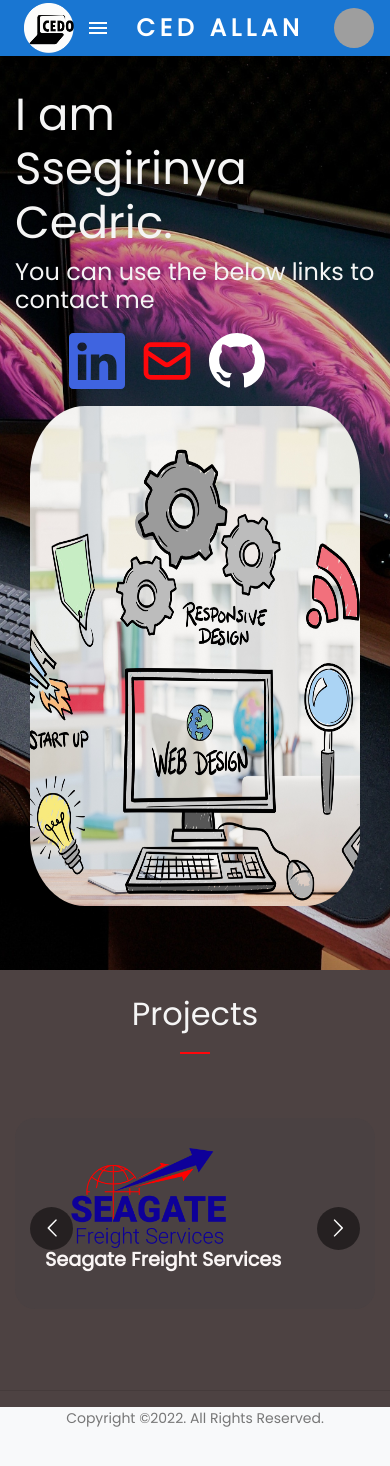
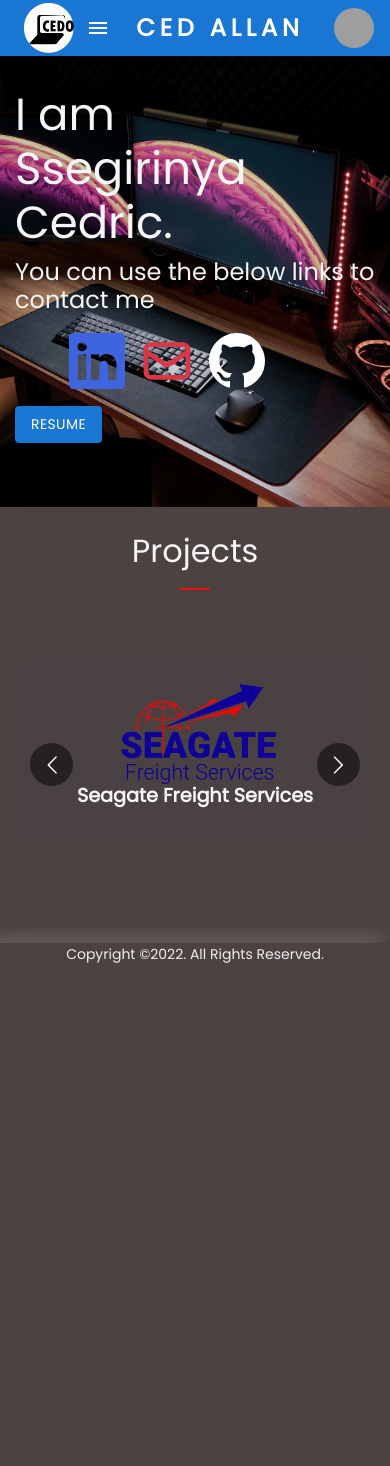
Before and after one commit to Cedtron/portfolio, a Next.js app: page / in a window 390 px wide. Shown: the top 1466 px of the page. After the commit the page ends 1018 px from the top, so only its background shows below. Built offline with nearby package versions, Linux system fonts and the light colour scheme; grey boxes are pictures that could not be loaded.

Commit message:
css fixing

```diff
--- a/components/client.jsx
+++ b/components/client.jsx
@@ -43,15 +43,15 @@ export default function Client  () {
 
     </div>
   </div>
-  <div className="row align-items-stretch ">
+  <div className="row align-items-stretch " id="projects">
   {/* <div className="owl-single dots-absolute owl-carousel"> */}
 
 
-    <div className="col-12 col-md-12 col-lg-12 feature-1-wrap d-md-flex flex-md-column order-lg-1" >
+    <div className="col-12 col-md-12 col-lg-12 feature-1-wrap d-md-flex flex-md-column order-lg-1 ">
 
     <Carousel responsive={responsive} focusOnSelect={true} infinite={true} autoPlay={true}>
 
-      <div className="feature-1 d-md-flex">
+      <div className="feature-1 d-md-flex cent">
         <Link href="https://anfieldsafaris.com/"><div className="align-self-center">
         <Image
       // loader={myLoader}
@@ -65,7 +65,7 @@ export default function Client  () {
         </div></Link>
       </div>
 
-      <div className="feature-1 d-md-flex">
+      <div className="feature-1 d-md-flex cent">
       <Link href="http://seagatefreightservices.com/">
           <div className="align-self-center">
         <Image
@@ -81,7 +81,7 @@ export default function Client  () {
       </div>
 
 
-      {/* <div className="feature-1 d-md-flex">
+      {/* <div className="feature-1 d-md-flex cent">
         <div className="align-self-center">
         <Image
       // loader={myLoader}
@@ -95,7 +95,7 @@ export default function Client  () {
         </div>
       </div> */}
 
-      <div className="feature-1 d-md-flex">
+      <div className="feature-1 d-md-flex cent">
       <Link href="https://whitesandssafaris.com/">
          <div className="align-self-center">
         <Image
@@ -110,7 +110,7 @@ export default function Client  () {
         </div></Link>
       </div>
 
-      <div className="feature-1 d-md-flex">
+      <div className="feature-1 d-md-flex cent">
       <Link href="http://gatewaymineral.com/">
         <div className="align-self-center">
         <Image
@@ -124,7 +124,7 @@ export default function Client  () {
         </div></Link>
       </div>
 
-      {/* <div className="feature-1 d-md-flex">
+      {/* <div className="feature-1 d-md-flex cent">
       <Link href="http://www.claverapartment.com">
          <div className="align-self-center">
         <Image
@@ -140,7 +140,7 @@ export default function Client  () {
       </div> */}
 
 
-      <div className="feature-1 d-md-flex">
+      <div className="feature-1 d-md-flex cent">
       <Link href="http://adzakspiritual.com/">
         <div className="align-self-center">
         <Image
--- a/components/layout/loader.jsx
+++ b/components/layout/loader.jsx
@@ -25,7 +25,7 @@ $('.loader').remove();
 <Circles
   height="80"
   width="80"
-  color="#3f64e0"
+  color="#dc3545"
   ariaLabel="circles-loading"
   wrapperStyle={{}}
   wrapperClass=""
--- a/components/slider.jsx
+++ b/components/slider.jsx
@@ -3,7 +3,7 @@ import Image from 'next/image'
 import Link from 'next/link'
 import Carousel from 'react-multi-carousel';
 import Typed from 'typed.js';
-
+import Button from '@mui/material/Button';
 import Client from "./client";
 import { BsGithub,BsLinkedin} from "react-icons/bs";
 import { HiOutlineMail} from "react-icons/hi";
@@ -55,7 +55,7 @@ export default function Slider () {
 <div className="hero" id="lazy-image">
 		<div className="container">
 			<div className="row ">
-				<div className="col-md-4">
+				<div className="col-md-5">
 					<div className="intro-wrap">
 						<h1 className="mb-5"><span className="d-block">I am</span>
 						<div className="tall"><span className="typed-words" ></span></div></h1>
@@ -66,12 +66,17 @@ export default function Slider () {
 	<li><Link href="http://www.linkedin.com/in/cedric-allan-38817a221">  <span className="display-4 wh"><BsGithub/></span></Link> </li>
 
 </ul>
+
+	<Button variant="contained" className="muibtn" href="/images/resume.pdf">
+        Resume
+      </Button>
+
 					</div>
 				</div>
-				<div className="col-md-8">
+				<div className="col-md-5 cent">
 
 
-				<Carousel responsive={responsive} arrows={false} focusOnSelect={true} infinite={true} autoPlay={true}>
+				{/* <Carousel responsive={responsive} arrows={false} focusOnSelect={true} infinite={true} autoPlay={true}>
 					 <Image  width={500}
       height={500} src="/images/s2.jpg" alt="Picture of the author" className="col-lg-10 rad"  />
 					<Image  width={500}
@@ -79,7 +84,7 @@ export default function Slider () {
 					<Image  width={500}
       height={500} src="/images/s3.jpg" alt="Picture of the author" className="col-lg-10 rad"   />
 
-					</Carousel>
+					</Carousel> */}
 				</div>
 			</div>
 		</div>
--- a/styles/style.css
+++ b/styles/style.css
@@ -48,12 +48,17 @@ body {
 .bl{color:#000;}
 .or{color: #f8a829;}
 .nav-glass{
-  background: #3F64E082;
+  background: #dc354670;
 
   box-shadow: 0 4px 30px #0000001a;
   backdrop-filter: blur(6.4px);
   -webkit-backdrop-filter: blur(6.4px);
 }
+
+.muibtn{border-radius: 45px;
+  background: #dc3545;color:#f8f8f8;
+  box-shadow: 7px 7px 14px #2d2626, -7px -7px 14px #6d5e5e; }
+
 .rad { border-radius: 5em;}
 .pad{padding:1.5em;}
 .logo{width:50px;height: 50px;}
@@ -61,7 +66,7 @@ body {
   background-color: #ffffff !important; color:#000000;}
 
   .bg-p2 {
-    background-color:#da2d2f  !important; color:#ffffff;}
+    background-color:#dc3545 !important; color:#ffffff;}
     .bg-p3 {
       background-color: #af1eaf !important; color:#ffffff;}
       .bg-p4 {
@@ -93,12 +98,12 @@ a {
   color: #ffffff; }
 
 .text-primary {
-  color: #ff070b !important; }
+  color: #dc3545!important; }
 
 a.text-primary {
-  color: #ff070b !important; }
+  color: #dc3545!important; }
   a.text-primary:hover {
-    color: #ff070b !important; }
+    color: #dc3545!important; }
 
 h1, .h1, h2, .h2, h3, .h3, h4, .h4 {
   font-family: "Source Serif Pro", serif; }
@@ -126,7 +131,7 @@ h1, .h1, h2, .h2, h3, .h3, h4, .h4 {
     border: 2px solid #ffffff; }
     .btn.btn-outline-white:hover {
       background: #ffffff;
-      color: #ff070b !important; }
+      color: #dc3545!important; }
 
 .text-white-opacity {
   opacity: .7; }
@@ -306,7 +311,7 @@ h1, .h1, h2, .h2, h3, .h3, h4, .h4 {
           transition: 0s all;
           color: #000000; }
         .site-nav .site-navigation .site-menu .has-children .dropdown .active a {
-          color: #ff070b !important; }
+          color: #dc3545!important; }
         .site-nav .site-navigation .site-menu .has-children .dropdown > li {
           list-style: none;
           padding: 0;
@@ -527,9 +532,9 @@ h1, .h1, h2, .h2, h3, .h3, h4, .h4 {
     .sticky-wrapper.is-sticky .site-navbar .site-menu > li > a {
       color: #000000 !important; }
       .sticky-wrapper.is-sticky .site-navbar .site-menu > li > a:hover, .sticky-wrapper.is-sticky .site-navbar .site-menu > li > a.active {
-        color: #ff070b !important; }
+        color: #dc3545!important; }
     .sticky-wrapper.is-sticky .site-navbar .site-menu > li.active a {
-      color: #ff070b !important; }
+      color: #dc3545!important; }
   .sticky-wrapper .shrink {
     padding-top: 0px !important;
     padding-bottom: 0px !important; }
@@ -1366,12 +1371,13 @@ h1, .h1, h2, .h2, h3, .h3, h4, .h4 {
 
 .site-footer {
   font-size: 14px;
-  color: #777;
+  color: #eeeeee;
   line-height: 1.6; }
   .site-footer .inner {
     padding-top: 0px;
     padding-bottom: 20px;
-    background: #f8f9fa; }
+    background: #4d4242;
+    box-shadow: 7px 7px 14px #2d2626, -7px -7px 14px #6d5e5e; }
     .site-footer .inner.first {
       padding-top: 80px; }
   @media (max-width: 991.98px) {
```
Also changed, not shown: 1 other file (tests, documents, lock files or other folders).
